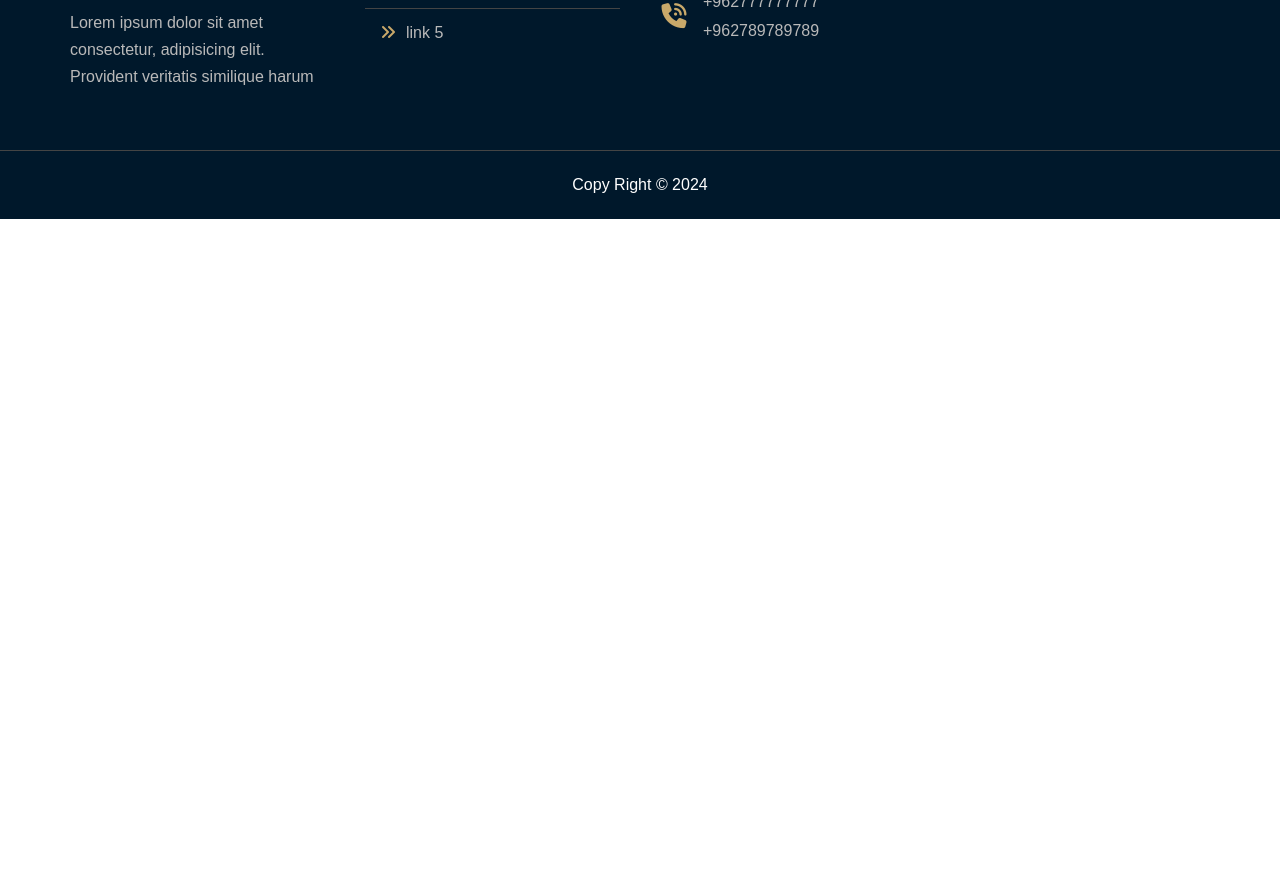
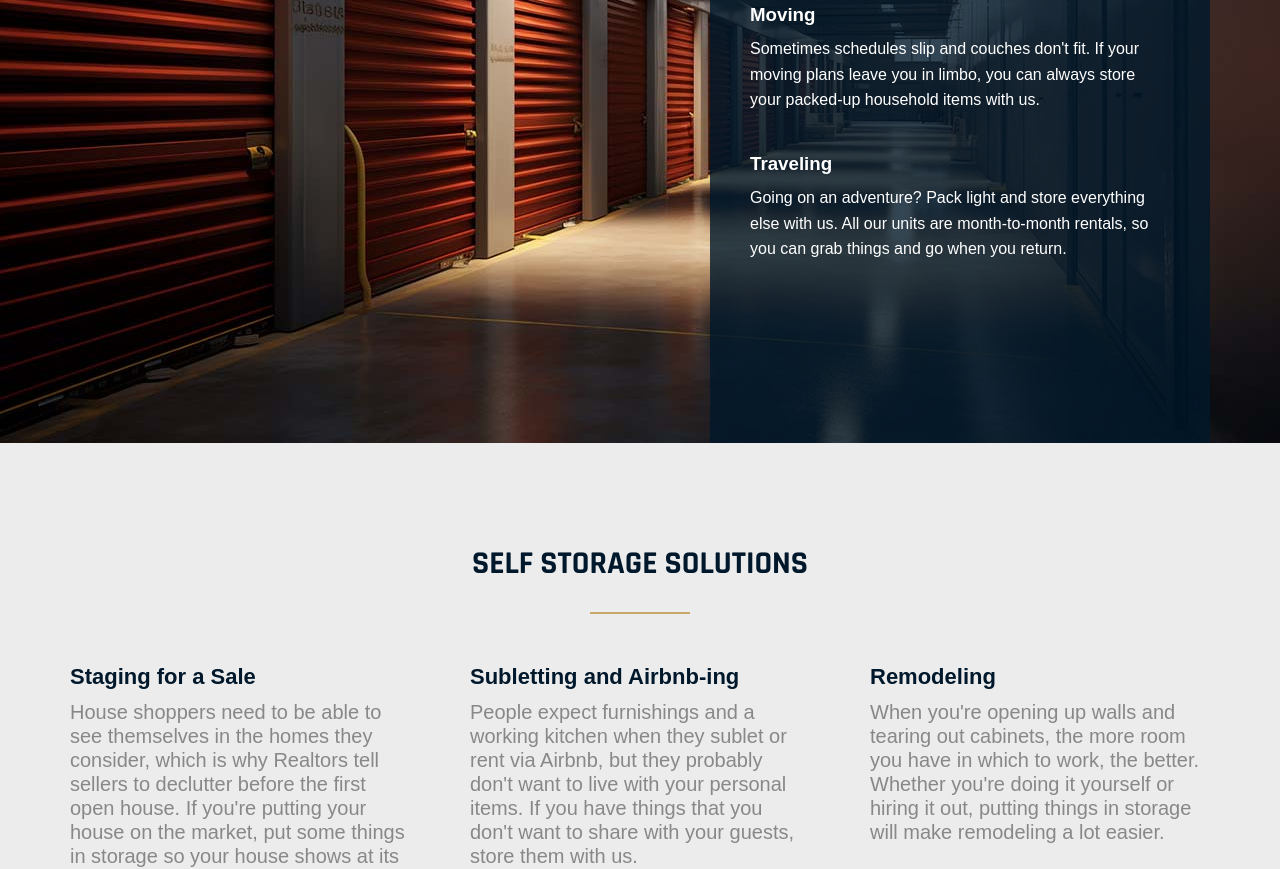
Before and after one commit to OmarAlazaizeh/graduation-project, a plain HTML site: page personal-storage.html in a window 1280 px wide. Shown: the part 1623-2492 px from the top of the page. Before the commit the page ends 1842 px from the top, so only its background shows below. Drawn offline with Linux system fonts and the light colour scheme.

Commit message:
Comitted the project files

```diff
--- a/css/main.css
+++ b/css/main.css
@@ -760,5 +760,86 @@ header {
       }
     }
   }
+
+  .bg-image {
+    background-image: url(../resources/imgs/land-2.jpg);
+    background-size: cover;
+    /* padding-top: var(--main-padding-top); */
+    /* padding-bottom: var(--main-padding-bottom); */
+
+    height: 700px;
+
+    display: flex;
+    justify-content: center;
+
+    .empty {
+      flex-basis: 50%;
+    }
+    .info {
+      flex-basis: 50%;
+      background: rgb(0 24 43 / 80%);
+      color: white;
+      display: flex;
+      flex-direction: column;
+      align-items: center;
+      justify-content: center;
+      padding: 40px;
+      gap: 40px;
+
+      max-width: 500px;
+
+      .main-title {
+        color: white;
+        letter-spacing: 0;
+        font-size: 2rem;
+        /* margin-bottom: 30px; */
+        margin: 0;
+      }
+      .main-title::after {
+        display: none;
+      }
+      .text {
+        /* margin-top: 40px; */
+        h3 {
+          margin-bottom: 10px;
+        }
+        p {
+          line-height: 1.6;
+        }
+      }
+    }
+  }
+
+  .ss-solution {
+    padding-top: var(--main-padding-top);
+    padding-bottom: var(--main-padding-bottom);
+    background-color: #ececec;
+
+    .container {
+      .main-title {
+        letter-spacing: 0;
+        font-size: 2rem;
+      }
+      .box {
+        display: grid;
+        grid-template-columns: repeat(auto-fill, minmax(300px, 1fr));
+        gap: 60px;
+        margin-bottom: 60px;
+
+        .card {
+          h3 {
+            margin-bottom: 10px;
+            color: var(--secondary-color);
+            font-size: 1.375rem;
+          }
+          p {
+            color: var(--grey-color);
+            font-size: 1.25rem;
+            line-height: var(--p-line-height);
+          }
+        }
+      }
+    }
+  }
 }
 /* End personal storage */
--- a/personal-storage.html
+++ b/personal-storage.html
@@ -26,22 +26,18 @@
     />
   </head>
   <body>
-    <!-- personal storage -->
-    <div id="personal-storage" class="personal-storage">
     <!-- header -->
     <header id="header">
       <div class="container">
-          <a href="index.html" class="logo">Storage <span>Zone</span></a>
+        <a href="index.html" class="logo"> Storage <span>Zone</span> </a>
         <ul class="main-nav">
           <li>
             <a href="#storage">Find Storage</a>
             <div class="storage-menu">
               <ul class="links">
                 <li><a href="personal-storage.html">Personal Storage</a></li>
-                  <li><a href="#business-storage.html">Business Storage</a></li>
-                  <li>
-                    <a href="#on-demand-storage.html">On Demand Storage</a>
-                  </li>
+                <li><a href="business-storage.html">Business Storage</a></li>
+                <li><a href="#on-demand-storage.html">On Demand Storage</a></li>
               </ul>
             </div>
           </li>
@@ -49,10 +45,11 @@
           <li><a href="#services">Services</a></li>
           <li><a href="#contact">Contact Us</a></li>
         </ul>
-
         <a href="tel:+962797353436" class="phone-num">+962-797-353-436</a>
       </div>
     </header>
+    <!-- personal storage -->
+    <div id="personal-storage" class="personal-storage">
       <!-- Page panner -->
       <div class="page-panner">
         <div class="text">
@@ -106,8 +103,67 @@
         </div>
       </div>
       <!-- Bg image section -->
-      <div class="bg-image"></div>
+      <div class="bg-image">
+        <div class="empty"></div>
+        <div class="info">
+          <h2 class="main-title">Self Storage Solutions</h2>
+          <div class="text">
+            <h3>Moving</h3>
+            <p>
+              Sometimes schedules slip and couches don't fit. If your moving
+              plans leave you in limbo, you can always store your packed-up
+              household items with us.
+            </p>
           </div>
+          <div class="text">
+            <h3>Traveling</h3>
+            <p>
+              Going on an adventure? Pack light and store everything else with
+              us. All our units are month-to-month rentals, so you can grab
+              things and go when you return.
+            </p>
+          </div>
+        </div>
+      </div>
+      <!-- self storage solutions -->
+      <div class="ss-solution">
+        <div class="container">
+          <h2 class="main-title">Self Storage Solutions</h2>
+          <div class="box">
+            <div class="card">
+              <h3>Staging for a Sale</h3>
+              <p>
+                House shoppers need to be able to see themselves in the homes
+                they consider, which is why Realtors tell sellers to declutter
+                before the first open house. If you're putting your house on the
+                market, put some things in storage so your house shows at its
+                best.
+              </p>
+            </div>
+            <div class="card">
+              <h3>Subletting and Airbnb-ing</h3>
+              <p>
+                People expect furnishings and a working kitchen when they sublet
+                or rent via Airbnb, but they probably don't want to live with
+                your personal items. If you have things that you don't want to
+                share with your guests, store them with us.
+              </p>
+            </div>
+            <div class="card">
+              <h3>Remodeling</h3>
+              <p>
+                When you're opening up walls and tearing out cabinets, the more
+                room you have in which to work, the better. Whether you're doing
+                it yourself or hiring it out, putting things in storage will
+                make remodeling a lot easier.
+              </p>
+            </div>
+          </div>
+          <a href="quote.html" class="get-quote">Get a Quote</a>
+        </div>
+      </div>
+    </div>
+
     <!-- footer -->
     <div class="footer">
       <div class="container">
```
Also changed, not shown: about-us.html (+6 -10 lines), business-storage.html (added, +52 -0 lines), index.html (+1 -1 lines), quote.html (+1 -1 lines), resources/imgs/storage-unite-1.jpg (added), resources/imgs/storage-unite-2.jpg (added), to-do.txt. Lines whose indentation alone changed are shown as unchanged.
